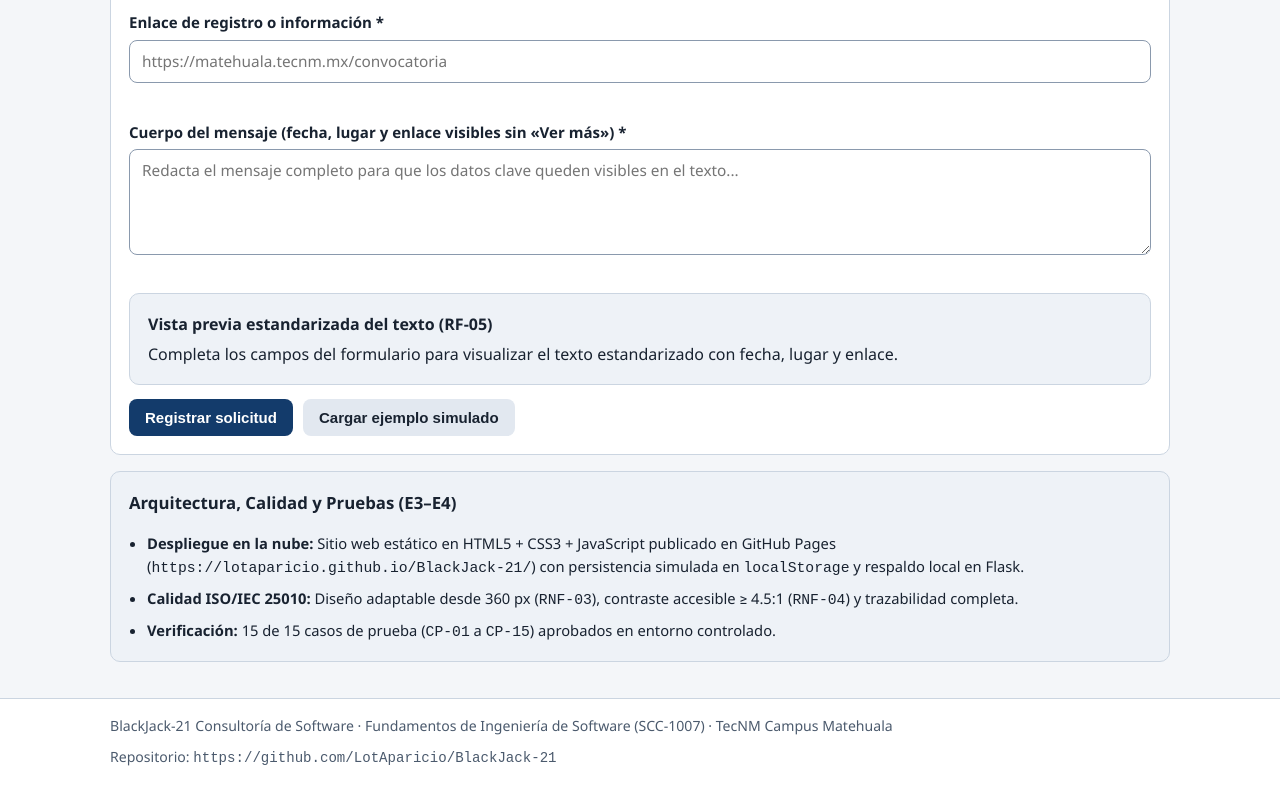
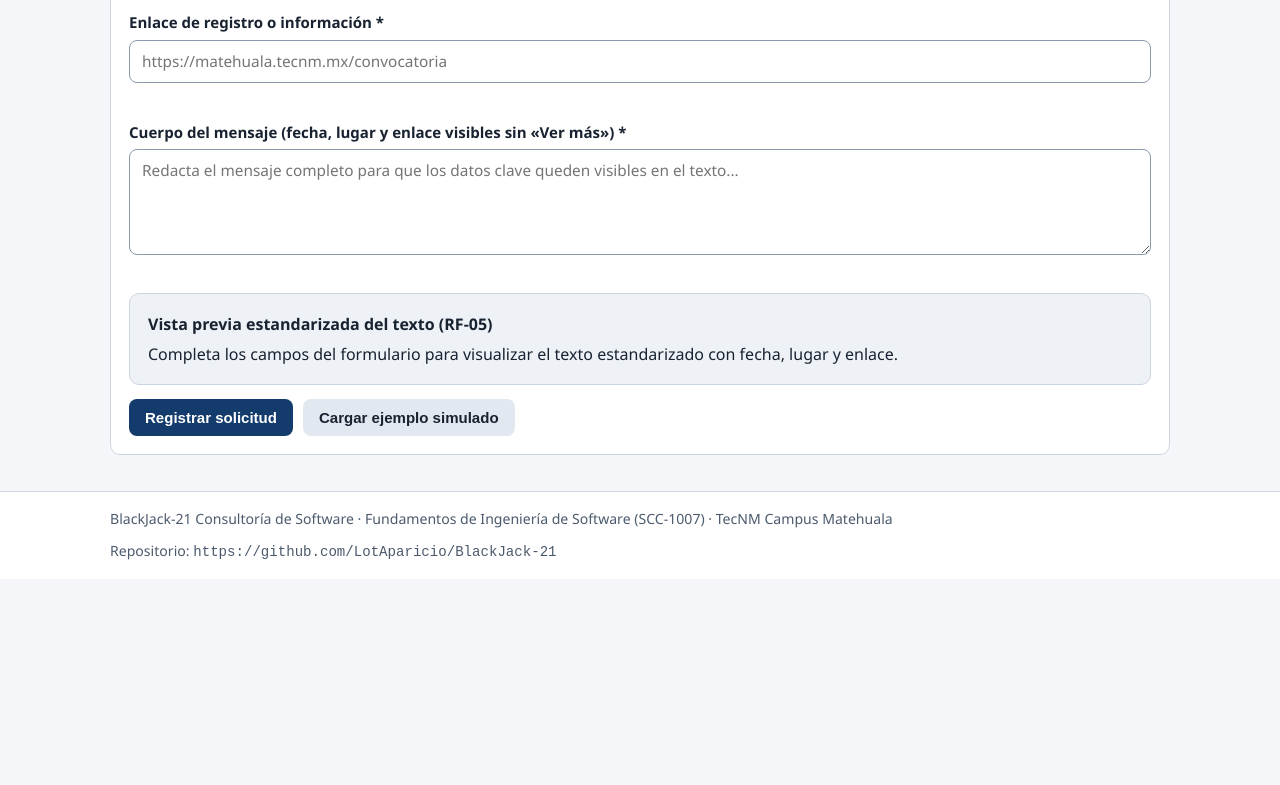
Before and after one commit to LotAparicio/BlackJack-21, a plain HTML site: page index.html in a window 1280 px wide. Shown: the part 692-1477 px from the top of the page. After the commit the page ends 1271 px from the top, so only its background shows below. Drawn offline with Linux system fonts and the light colour scheme.

Commit message:
Remove architecture and quality details from index.html
Removed an article section detailing architecture, quality, and testing.

```diff
--- a/index.html
+++ b/index.html
@@ -200,7 +200,7 @@
       </div>
     </section>
 
-<!-- VISTA 4: DOCUMENTACIÓN COMPLETA Y DESCARGA DE PDFs -->
+    <!-- VISTA 4: DOCUMENTACIÓN COMPLETA Y DESCARGA DE PDFs -->
     <section id="view-documentacion" class="card view-panel" aria-labelledby="titulo-docs">
       <div class="panel-header">
         <h2 id="titulo-docs">4. Documentación del Proyecto (Entregas E1–E4 y Libro Completo)</h2>
@@ -263,16 +263,6 @@
         </article>
       </div>
     </section>
-        <article class="card sub-card">
-          <h3>Arquitectura, Calidad y Pruebas (E3–E4)</h3>
-          <ul>
-            <li><strong>Despliegue en la nube:</strong> Sitio web estático en HTML5 + CSS3 + JavaScript publicado en GitHub Pages (<code>https://lotaparicio.github.io/BlackJack-21/</code>) con persistencia simulada en <code>localStorage</code> y respaldo local en Flask.</li>
-            <li><strong>Calidad ISO/IEC 25010:</strong> Diseño adaptable desde 360 px (<code>RNF-03</code>), contraste accesible &ge; 4.5:1 (<code>RNF-04</code>) y trazabilidad completa.</li>
-            <li><strong>Verificación:</strong> 15 de 15 casos de prueba (<code>CP-01</code> a <code>CP-15</code>) aprobados en entorno controlado.</li>
-          </ul>
-        </article>
-      </div>
-    </section>
   </main>
 
   <footer class="site-footer">
```
